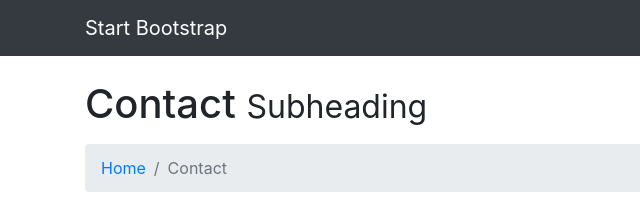
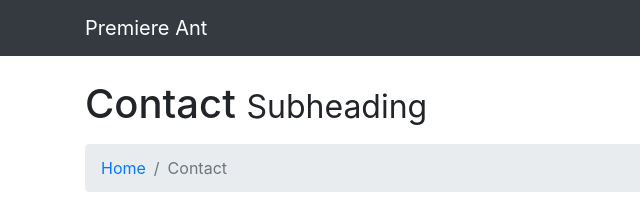
Before and after one commit to premiereant/web, a website: page contact.html in a window 1280 px wide. Shown: the top 205 px of the page, 0-640 px from the left. Drawn offline with Linux system fonts and the light colour scheme.

Commit message:
Update contact.html

```diff
--- a/contact.html
+++ b/contact.html
@@ -8,7 +8,7 @@
     <meta name="description" content="">
     <meta name="author" content="">
 
-    <title>Modern Business - Start Bootstrap Template</title>
+    <title>Premiere Ant</title>
 
     <!-- Bootstrap core CSS -->
     <link href="vendor/bootstrap/css/bootstrap.min.css" rel="stylesheet">
@@ -23,7 +23,7 @@
     <!-- Navigation -->
     <nav class="navbar fixed-top navbar-expand-lg navbar-dark bg-dark fixed-top">
       <div class="container">
-        <a class="navbar-brand" href="index.html">Start Bootstrap</a>
+        <a class="navbar-brand" href="index.html">Premiere Ant</a>
         <button class="navbar-toggler navbar-toggler-right" type="button" data-toggle="collapse" data-target="#navbarResponsive" aria-controls="navbarResponsive" aria-expanded="false" aria-label="Toggle navigation">
           <span class="navbar-toggler-icon"></span>
         </button>
```
